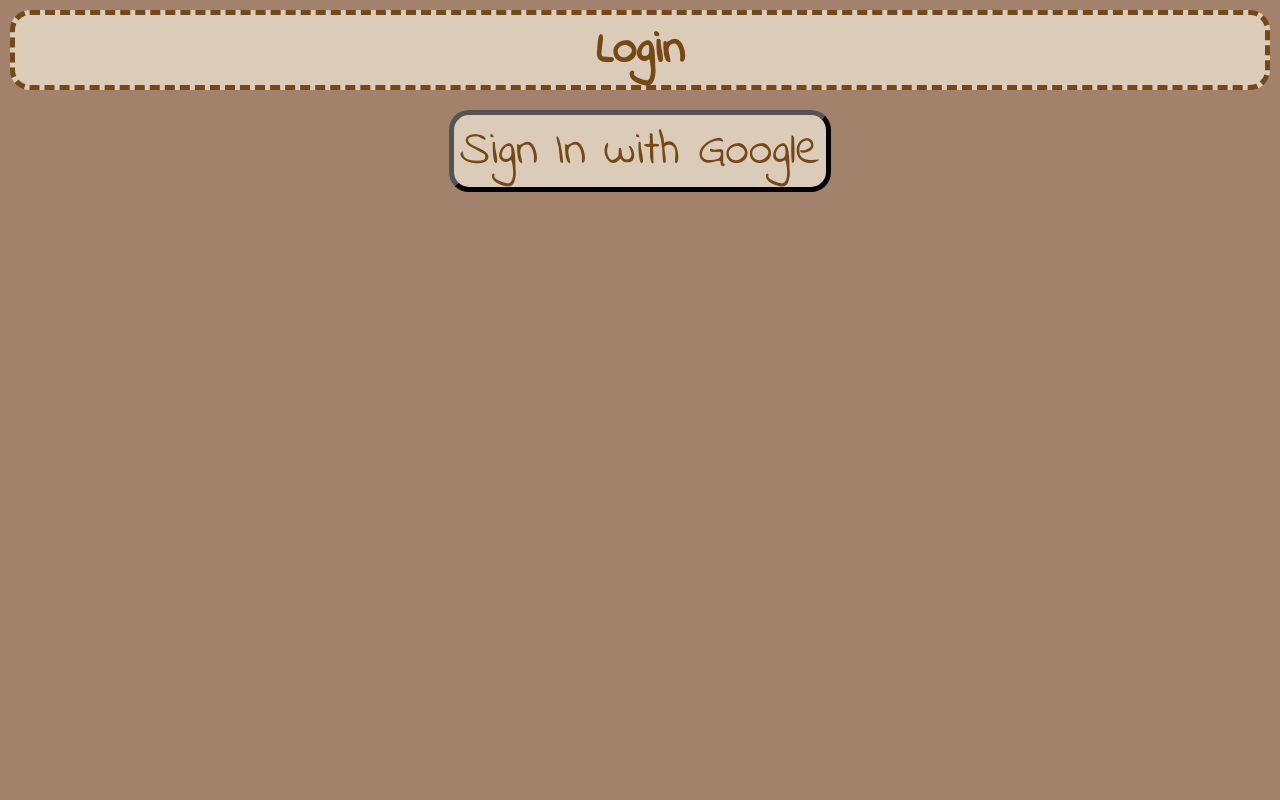
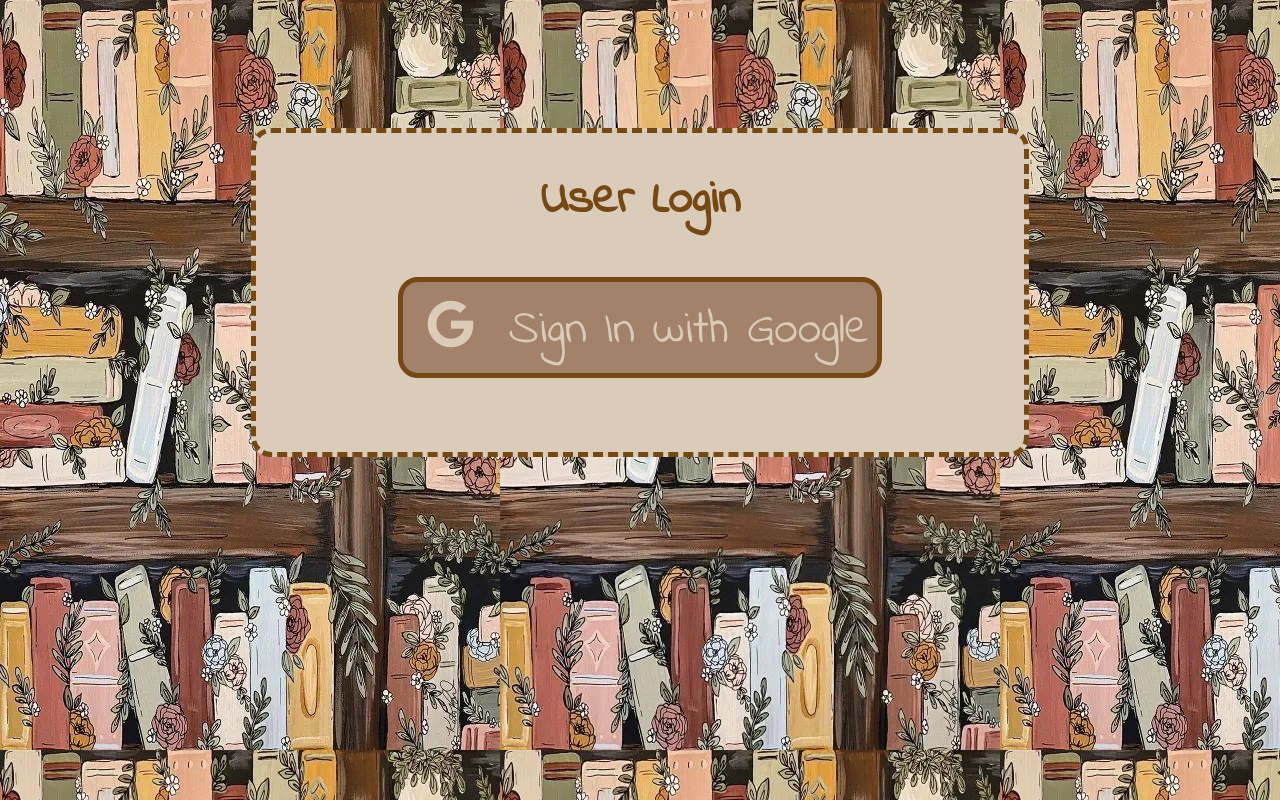
Before and after one commit to Justinw21/dabooks, a SvelteKit app in the folder books/: page / in a window 1280 px wide. Built offline with nearby package versions, Linux system fonts and the light colour scheme; no server answers.

Commit message:
added link to preview and changed css on the login page and navbar

```diff
--- a/books/src/components/Authenticate.svelte
+++ b/books/src/components/Authenticate.svelte
@@ -1,15 +1,17 @@
 <script>
 	import { authHandlers } from '../store/store';
-    import '../styles/authenticate.css';
+	import '../styles/authenticate.css';
 </script>
 
 <main class="flex flex-col items-center justify-center">
-	<div class="mt-12">
-		<h1 class = "top">Login</h1>
-        <div class = "butt">
-            <button on:click={authHandlers.loginWithGoogle}>
-                Sign In with Google
-            </button>
-        </div>
+	<div class="container">
+		<div class="mt-12">
+			<h1 class="top">User Login</h1>
+			<div class="butt">
+				<button on:click={authHandlers.loginWithGoogle}>
+					<i style="padding: 10px;" class="fa-brands fa-google" /> Sign In with Google
+				</button>
+			</div>
+		</div>
 	</div>
 </main>
--- a/books/src/styles/authenticate.css
+++ b/books/src/styles/authenticate.css
@@ -1,14 +1,36 @@
-.top{
-    display : flex;
-    justify-content: center;
+.container{
+    position: fixed;
+    width: 100%;
+    height: 100%;
+    left: 0;
+    top: 0;
+    z-index: 10;
+    background-image: url('/books.jpg');
+}
+
+.mt-12
+{
+    display: flex;
+    flex-direction: column;
+
     font-family: 'Indie Flower', cursive;
     font-size: xxx-large;
     color: rgb(117, 72, 20);
     background-color: rgb(219, 204, 186);
     border-radius: 20px;
-    margin: 10px;
+
+    margin: 10% auto;
+    width: 60%;
     border-style: dashed;
     border-width: 5px;
+    padding-bottom: 5%;
+}
+
+.top{
+    font-size: xxx-large;
+    display: flex;
+    justify-content: center;
+    align-items: center;
 }
 
 .butt {
@@ -20,9 +42,15 @@
 button{
     font-family: 'Indie Flower', cursive;
     font-size: xxx-large;
-    color: rgb(117, 72, 20);
-    background-color: rgb(219, 204, 186);
+    color: rgb(219, 204, 186);
+    background-color: #a2826b;
     border-radius: 20px;
     margin: 10px;
     border-width: 5px;
+    padding: 1%;
+    border: 5px solid rgb(117, 72, 20);
 }
+
+button:hover {
+    cursor: pointer;
+}
--- a/books/src/styles/mainpage.css
+++ b/books/src/styles/mainpage.css
@@ -11,6 +11,29 @@
     	align-items: center;
 	}
 
+	.header-links
+	{
+		display: flex;
+		flex-direction: column;
+		align-items: center;
+		text-align: center;
+
+		font-family: 'Indie Flower', cursive;
+		background-color: rgb(219, 204, 186);
+		color: rgb(117, 72, 20);
+		border-radius: 20px;
+
+		border-style: dashed;
+		border-width: 5px;
+		padding: 10px;
+		font-size: x-large;
+
+		position: absolute;
+		top: 50%;
+		-ms-transform: translateY(-50%);
+		transform: translateY(-50%);
+	}
+
 	h1 {
 		font-family: 'Indie Flower', cursive;
 		font-size: xx-large;
@@ -20,6 +43,7 @@
 		margin: 10px;
 		border-style: dashed;
 		border-width: 5px;
+		padding: 10px;
 	}
 
 	h2 {
@@ -31,8 +55,8 @@
 		margin: 10px;
 		border-style: dashed;
 		border-width: 5px;
+		padding: 10px;
 	}
-
 
 	.left {
 		display: flex;
@@ -96,7 +120,6 @@
 		padding: 2%;
 		color: #000000;
 		text-align: center;
-		text-align: left;
 		font-size: small;
 		font-family: 'Montserrat', sans-serif;
 
@@ -116,6 +139,17 @@
 		visibility: visible;
 	}
 
+	#tooltiptext a{
+		background-color: rgb(252, 247, 241);
+		text-decoration: none;
+		color: rgb(0, 0, 0);
+		padding: 2px 6px 2px 6px;
+		border-top: 1px solid #CCCCCC;
+		border-right: 1px solid rgb(117, 72, 20);
+		border-bottom: 1px solid rgb(117, 72, 20);
+		border-left: 1px solid #CCCCCC;
+	}
+
 	.title {
 		margin-bottom: 0%;
 		font-weight: 1000;
```
Also changed, not shown: books/src/routes/home/+page.svelte (+24 -14 lines).
